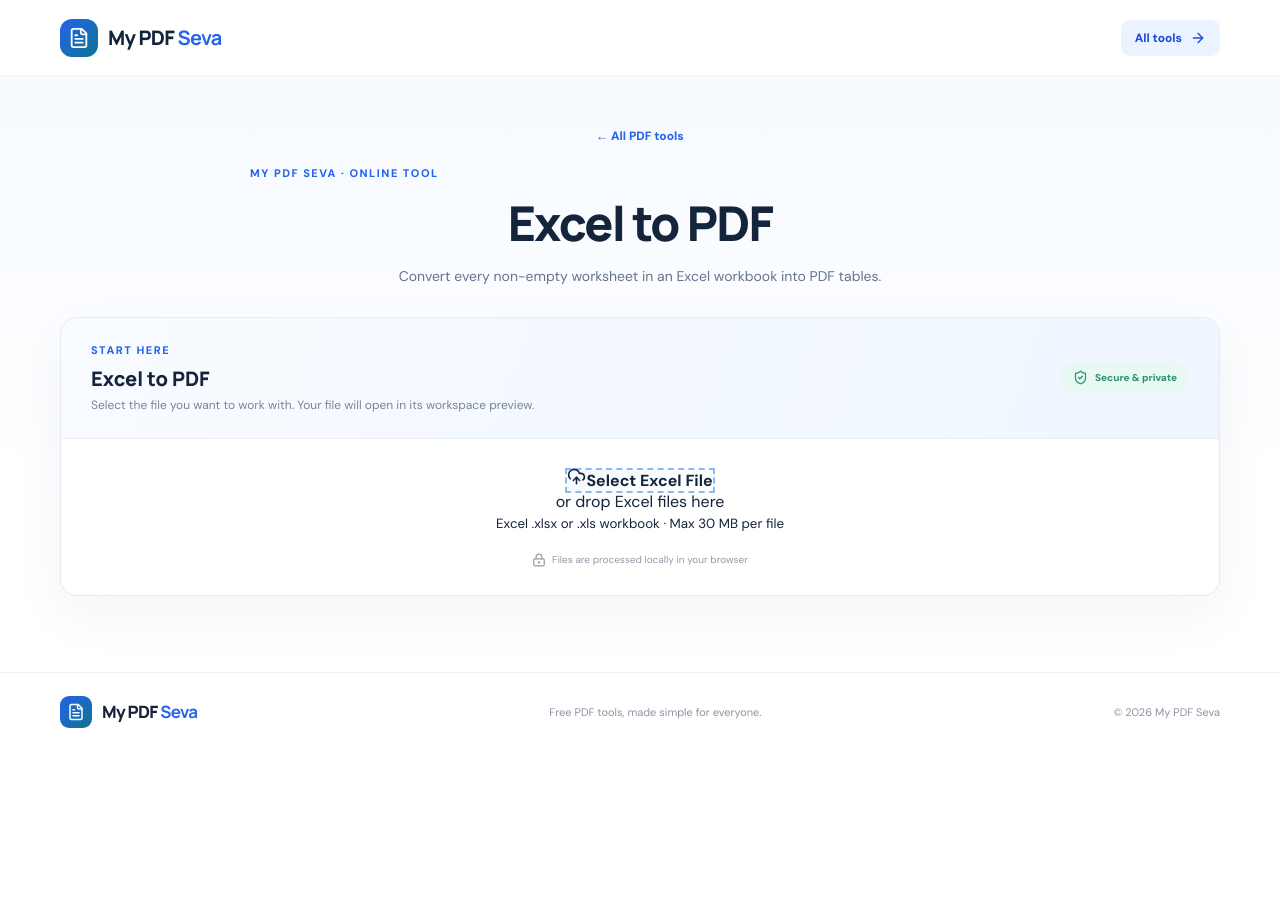
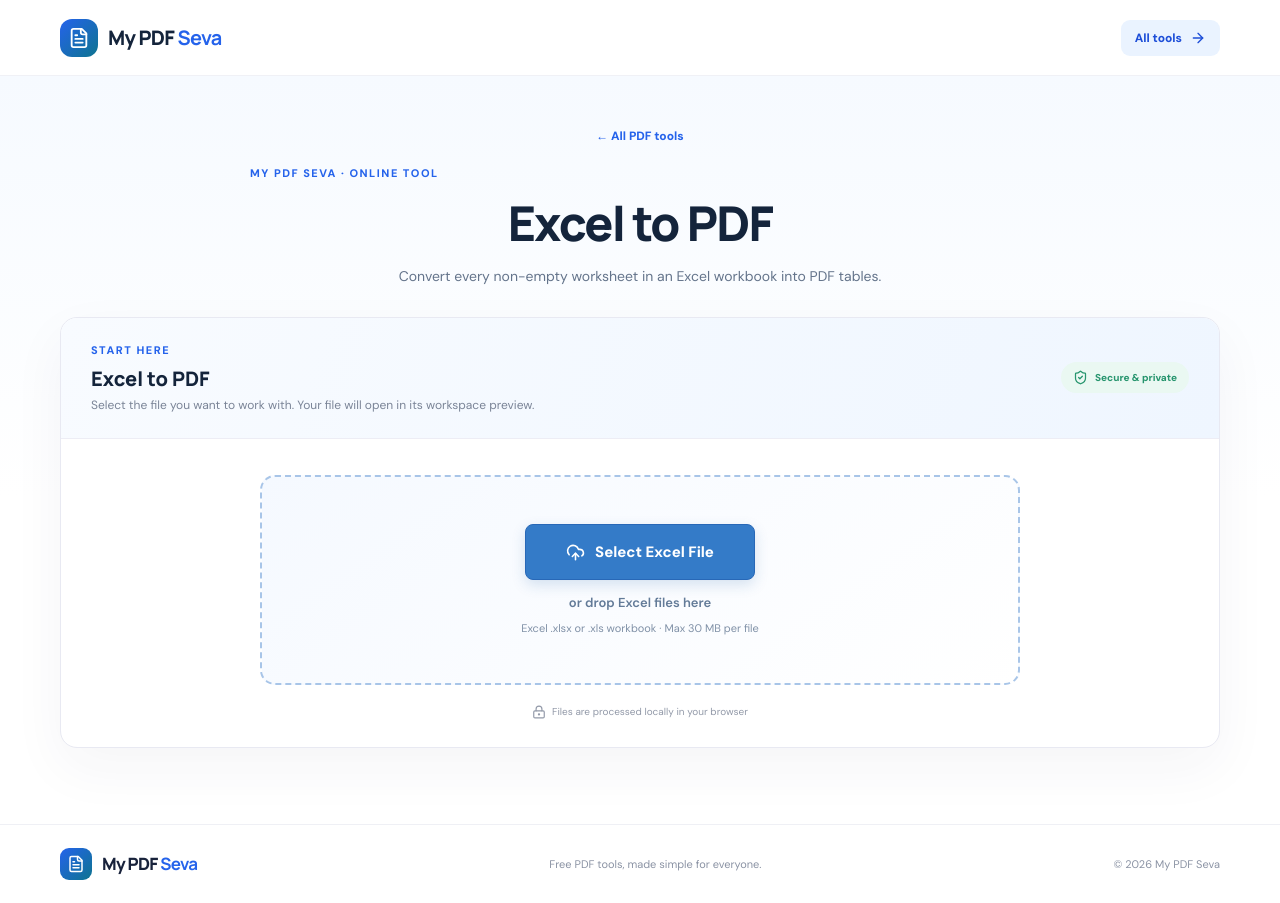
Before and after one commit to ashrafhashmi95786-sys/my-pdf-seva, a Next.js app: page /tools/excel-to-pdf in a window 1280 px wide. Before the commit the page ends 800 px from the top, so only its background shows below. Built offline with nearby package versions, Linux system fonts and the light colour scheme.

Commit message:
Style iLovePDF-inspired select file button and drop zone

```diff
--- a/app/globals.css
+++ b/app/globals.css
@@ -203,8 +203,14 @@
 /* File-first tool flow */
 .fileSelectStart{max-width:860px;margin:28px auto 0}
 .selectOnlyBody{padding:34px 28px 28px;text-align:center}
-.selectFileButton{max-width:520px;min-height:190px;margin:0 auto;border:2px dashed #8bb8ed!important;background:linear-gradient(145deg,#f3f8ff,#fff)!important;cursor:pointer}
-.selectFileButton:hover{border-color:#2563eb!important;background:#edf5ff!important}
+.selectDropArea{max-width:760px;min-height:210px;margin:8px auto 0;padding:28px 18px;border:2px dashed #a8c5e8;border-radius:15px;background:linear-gradient(145deg,#f5f9ff,#fff);display:flex;flex-direction:column;align-items:center;justify-content:center;transition:background .2s,border-color .2s}
+.selectDropArea:focus-within,.selectDropArea:hover{border-color:#6b9fd9;background:#f0f6ff}
+.selectFileButton{position:relative;display:inline-flex;align-items:center;justify-content:center;gap:10px;min-width:230px;padding:17px 30px;border:1px solid #2868b7;border-radius:8px;background:#347bc8;color:#fff;cursor:pointer;box-shadow:0 5px 14px #205ca52b;transition:background .18s,border-color .18s,box-shadow .18s,transform .18s}
+.selectFileButton:hover{background:#2868ad;border-color:#205b99;box-shadow:0 7px 18px #205ca53b;transform:translateY(-1px)}
+.selectFileButton b{font-size:15px;font-weight:800}
+.selectFileButton input{position:absolute;width:1px;height:1px;opacity:0;overflow:hidden;pointer-events:none}
+.dropPrompt{margin-top:14px;color:#637b98;font-size:13px;font-weight:600}
+.selectFileHint{display:block;margin:10px auto 0;color:#8091a7;font-size:11px}
 .selectFileButton input,.secondarySelectBtn input{position:absolute;width:1px;height:1px;opacity:0;overflow:hidden;pointer-events:none}
 .selectPrivacy{justify-content:center;margin-top:20px}
 .fileSelectToolbar{display:flex;align-items:center;justify-content:space-between;gap:12px;margin-bottom:14px;color:#294563;font-size:13px;font-weight:700}
```
